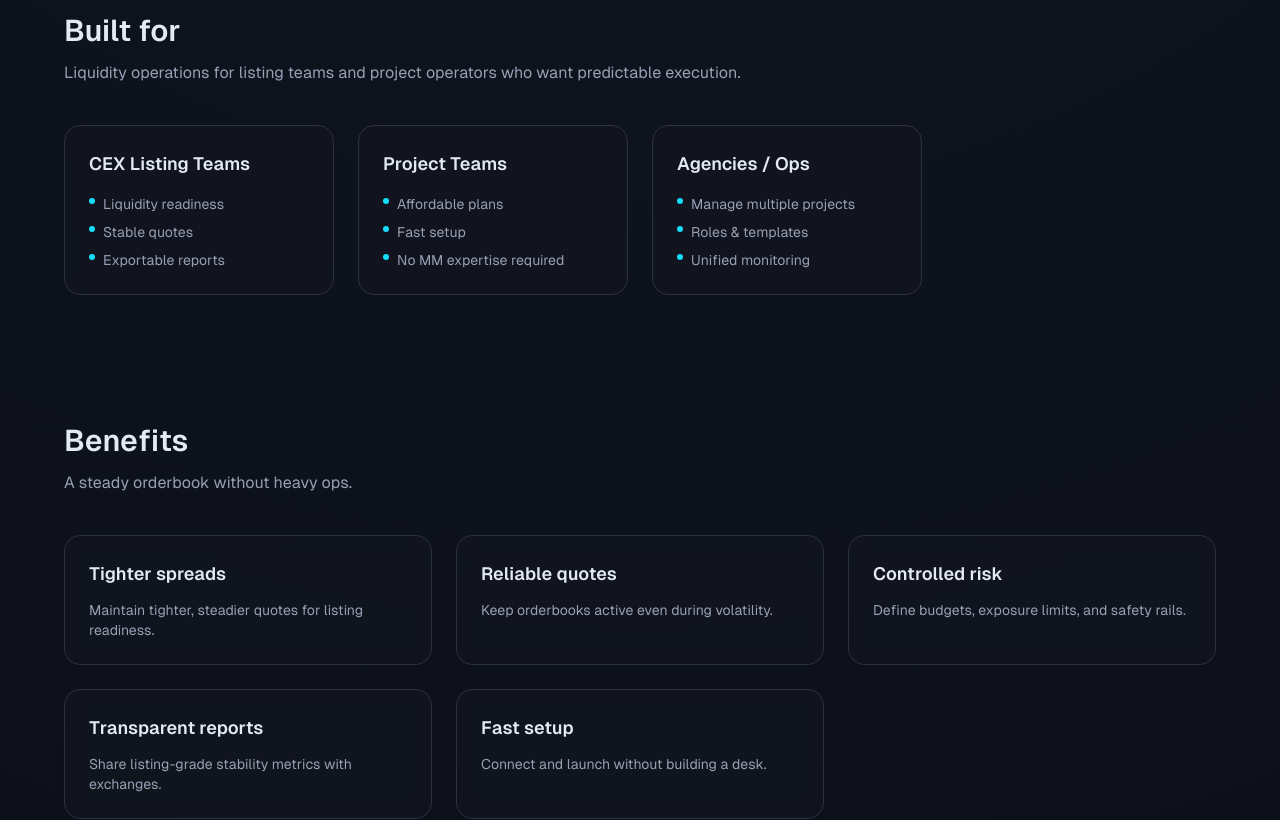
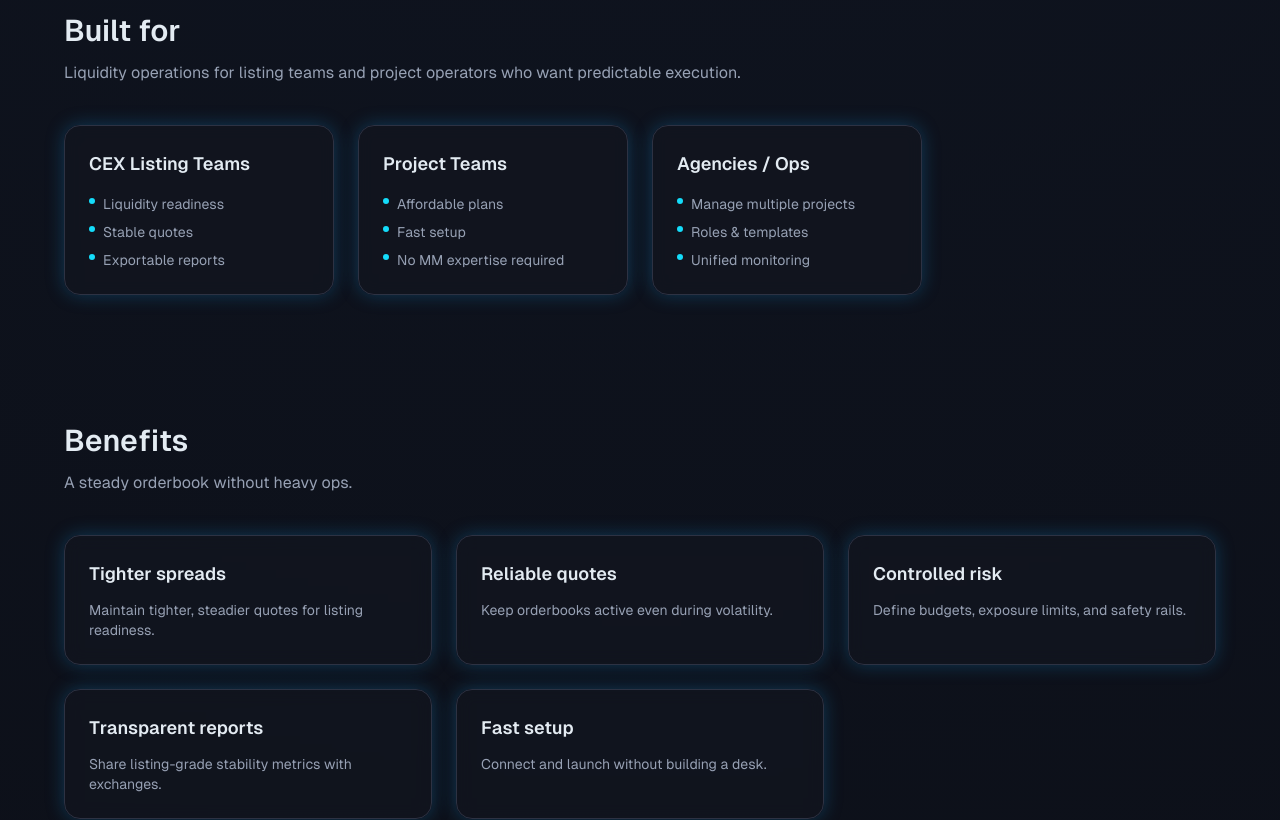
Before and after one commit to Mario1480/uliquid-site, a Next.js app: page / in a window 1280 px wide. Shown: the part 840-1660 px from the top of the page. Built offline with nearby package versions, Linux system fonts and the light colour scheme.

Commit message:
Update Card.tsx

```diff
--- a/src/components/ui/Card.tsx
+++ b/src/components/ui/Card.tsx
@@ -10,7 +10,7 @@ export function Card({ className, children }: CardProps) {
   return (
     <div
       className={cn(
-        "rounded-2xl border border-border bg-surface/70 p-6 shadow-sm backdrop-blur",
+        "rounded-2xl border border-border bg-surface/70 p-6 shadow-[0_0_18px_rgba(20,129,192,0.35)] backdrop-blur",
         className
       )}
     >
```
